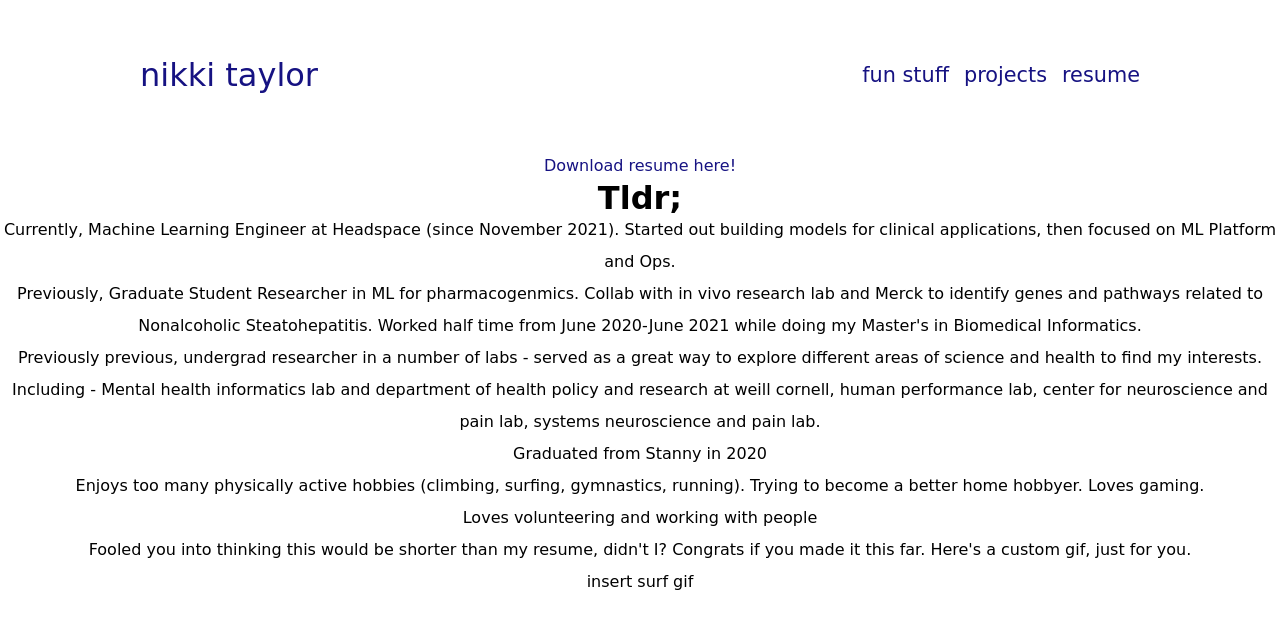
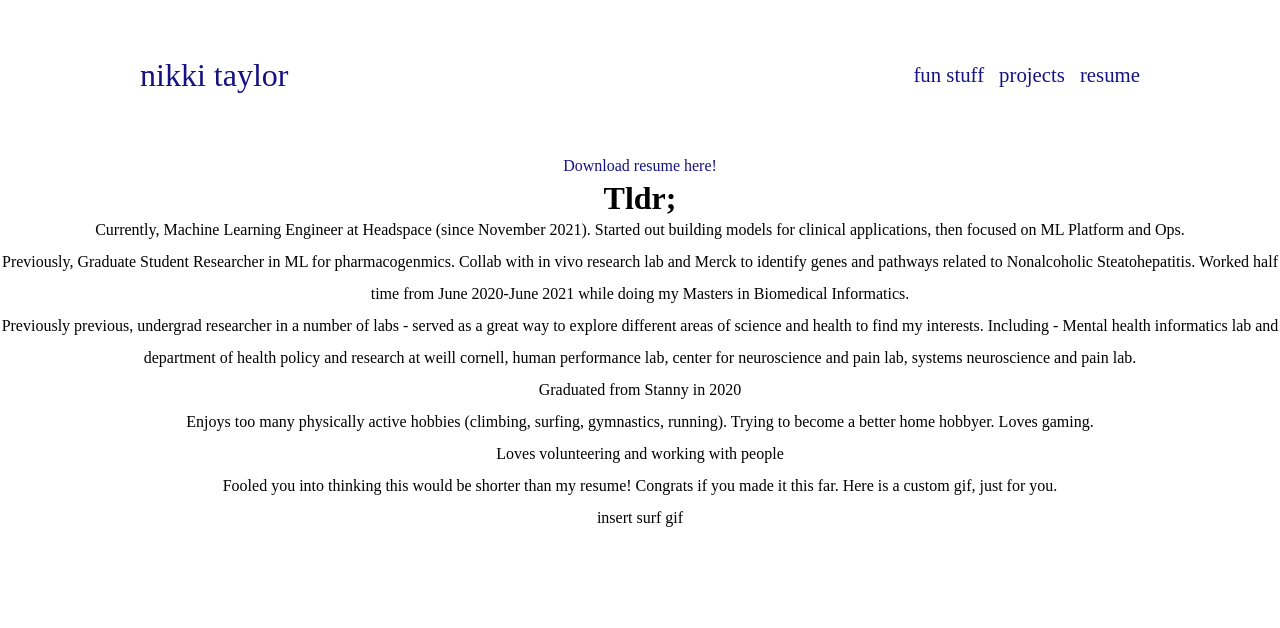
Before and after one commit to nikkiptaylor/nikkiptaylor.github.io, a Next.js app: page /nikkiptaylor.github.io/resume in a window 1280 px wide. Shown: the top 628 px of the page. Built offline with nearby package versions, Linux system fonts and the light colour scheme.

Commit message:
pre-commit, formatting

```diff
--- a/components/Header.tsx
+++ b/components/Header.tsx
@@ -1,17 +1,26 @@
-import styles from '../styles/header.module.css'
-import Link from 'next/link'
+import styles from "../styles/header.module.css";
+import Link from "next/link";
 
-export default function NavBar(){
+export default function NavBar() {
   return (
     <div className={styles.header}>
       <div className={styles.wrap}>
-                <a href='/' className={styles.title}> Nikki Taylor </a>
+        <Link href="/" className={styles.title}>
+          {" "}
+          Nikki Taylor{" "}
+        </Link>
         <ul className={styles.menu}>
-                    <li><Link href='/fun-stuff'>fun stuff</Link></li>
-                    <li><Link href='/projects'>projects</Link></li>
-                    <li><Link href='/resume'>resume</Link></li>
+          <li>
+            <Link href="/fun-stuff">fun stuff</Link>
+          </li>
+          <li>
+            <Link href="/projects">projects</Link>
+          </li>
+          <li>
+            <Link href="/resume">resume</Link>
+          </li>
         </ul>
       </div>
     </div>
-    )
+  );
 }
--- a/pages/resume.tsx
+++ b/pages/resume.tsx
@@ -1,28 +1,52 @@
-import Layout from '../components/layout'
-import styles from '../styles/resume.module.css'
-
+import Layout from "../components/Layout";
+import styles from "../styles/resume.module.css";
 
 export default function Resume() {
   return (
     <Layout>
-        <p><a href="./nikki_resume_09_11_2023_eng.pdf" className={styles.resume} >Download resume here!</a></p>
-        <p><h1> Tldr;</h1>
+      <p>
+        <a href="./nikki_resume_09_11_2023_eng.pdf" className={styles.resume}>
+          Download resume here!
+        </a>
+      </p>
+      <p>
+        <h1> Tldr;</h1>
 
         <ul>
-            <li>Currently, Machine Learning Engineer at Headspace (since November 2021). Started out building models for clinical applications, then focused on ML Platform and Ops.</li>
-            <li>Previously, Graduate Student Researcher in ML for pharmacogenmics. Collab with in vivo research lab and Merck to identify genes and pathways related to Nonalcoholic Steatohepatitis. Worked half time from June 2020-June 2021 while doing my Master's in Biomedical Informatics.</li>
-            <li>Previously previous, undergrad researcher in a number of labs - served as a great way to explore different areas of science and health to find my interests. Including - Mental health informatics lab and department of health policy and research at weill cornell, human performance lab, center for neuroscience and pain lab, systems neuroscience and pain lab.   </li>
-            <li>Graduated from Stanny in 2020</li>
-            <li>Enjoys too many physically active hobbies (climbing, surfing, gymnastics, running). Trying to become a better home hobbyer. Loves gaming.</li>
-            <li>Loves volunteering and working with people</li>
+          <li>
+            Currently, Machine Learning Engineer at Headspace (since November
+            2021). Started out building models for clinical applications, then
+            focused on ML Platform and Ops.
+          </li>
+          <li>
+            Previously, Graduate Student Researcher in ML for pharmacogenmics.
+            Collab with in vivo research lab and Merck to identify genes and
+            pathways related to Nonalcoholic Steatohepatitis. Worked half time
+            from June 2020-June 2021 while doing my Masters in Biomedical
+            Informatics.
+          </li>
+          <li>
+            Previously previous, undergrad researcher in a number of labs -
+            served as a great way to explore different areas of science and
+            health to find my interests. Including - Mental health informatics
+            lab and department of health policy and research at weill cornell,
+            human performance lab, center for neuroscience and pain lab, systems
+            neuroscience and pain lab.{" "}
+          </li>
+          <li>Graduated from Stanny in 2020</li>
+          <li>
+            Enjoys too many physically active hobbies (climbing, surfing,
+            gymnastics, running). Trying to become a better home hobbyer. Loves
+            gaming.
+          </li>
+          <li>Loves volunteering and working with people</li>
         </ul>
-        <p>Fooled you into thinking this would be shorter than my resume, didn't I? Congrats if you made it this far. Here's a custom gif, just for you.</p>
+        <p>
+          Fooled you into thinking this would be shorter than my resume!
+          Congrats if you made it this far. Here is a custom gif, just for you.
+        </p>
         <p> insert surf gif</p>
-        </p>
-
-
-
+      </p>
     </Layout>
-
-  )
+  );
 }
--- a/styles/globals.css
+++ b/styles/globals.css
@@ -1,4 +1,3 @@
-
 * {
   box-sizing: border-box;
   padding: 0;
@@ -9,8 +8,8 @@ html,
 body {
   max-width: 100vw;
   overflow-x: hidden;
-  font-family: "Comic Sans MS", "Comic Sans", cursive;
-  /* add font family here */
+  /* font-family: "Comic Sans MS", "Comic Sans", cursive; */
+  /* font-family: "Roboto", open-sans; */
 }
 
 a:hover {
@@ -31,7 +30,6 @@ body {
   font-size: 16px;
   line-height: 2em;
   min-height: 100vh;
-
 }
 
 p {
```
Also changed, not shown: components/layout.tsx (+6 -5 lines), package.json (+6 -4 lines), pages/fun-stuff.tsx (+6 -5 lines), pages/index.tsx (+8 -3 lines), pages/projects.tsx (+5 -5 lines), .pre-commit-config.yaml, 2 other files (tests, documents, lock files or other folders). Lines whose indentation alone changed are shown as unchanged.
